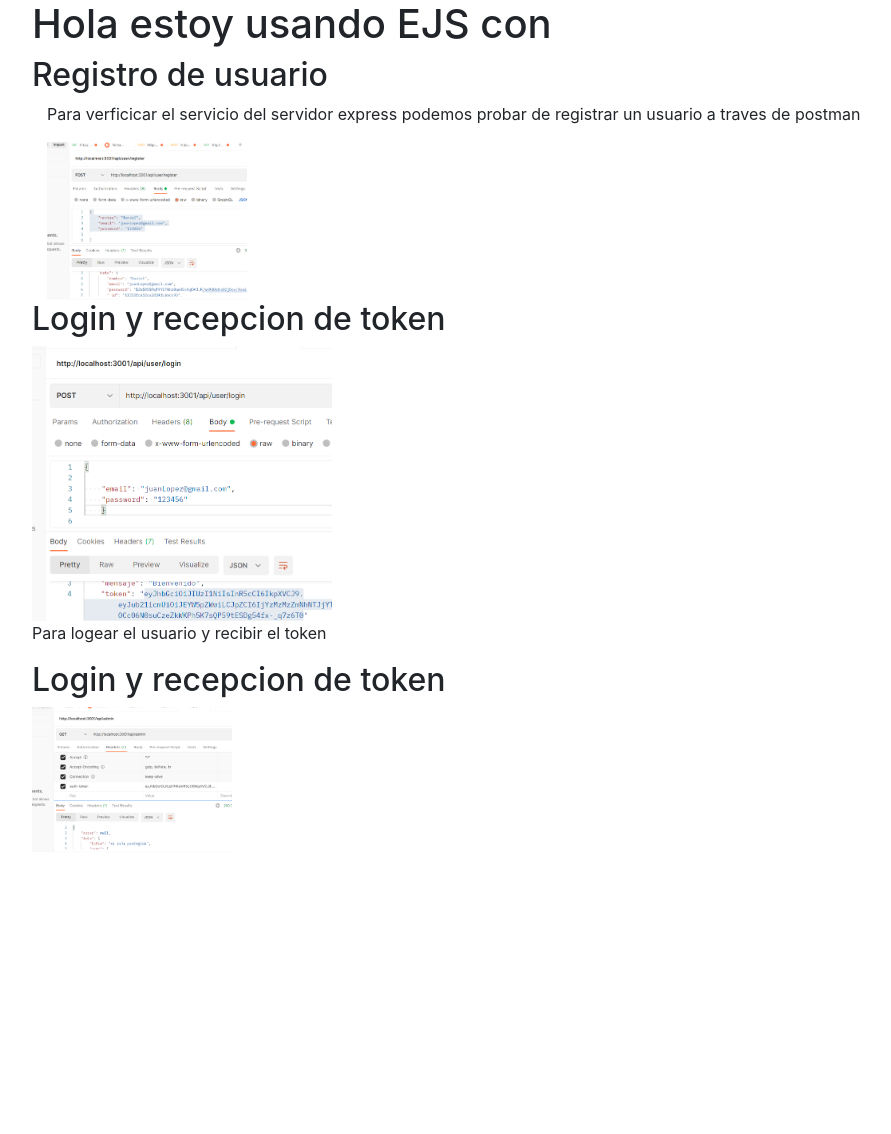
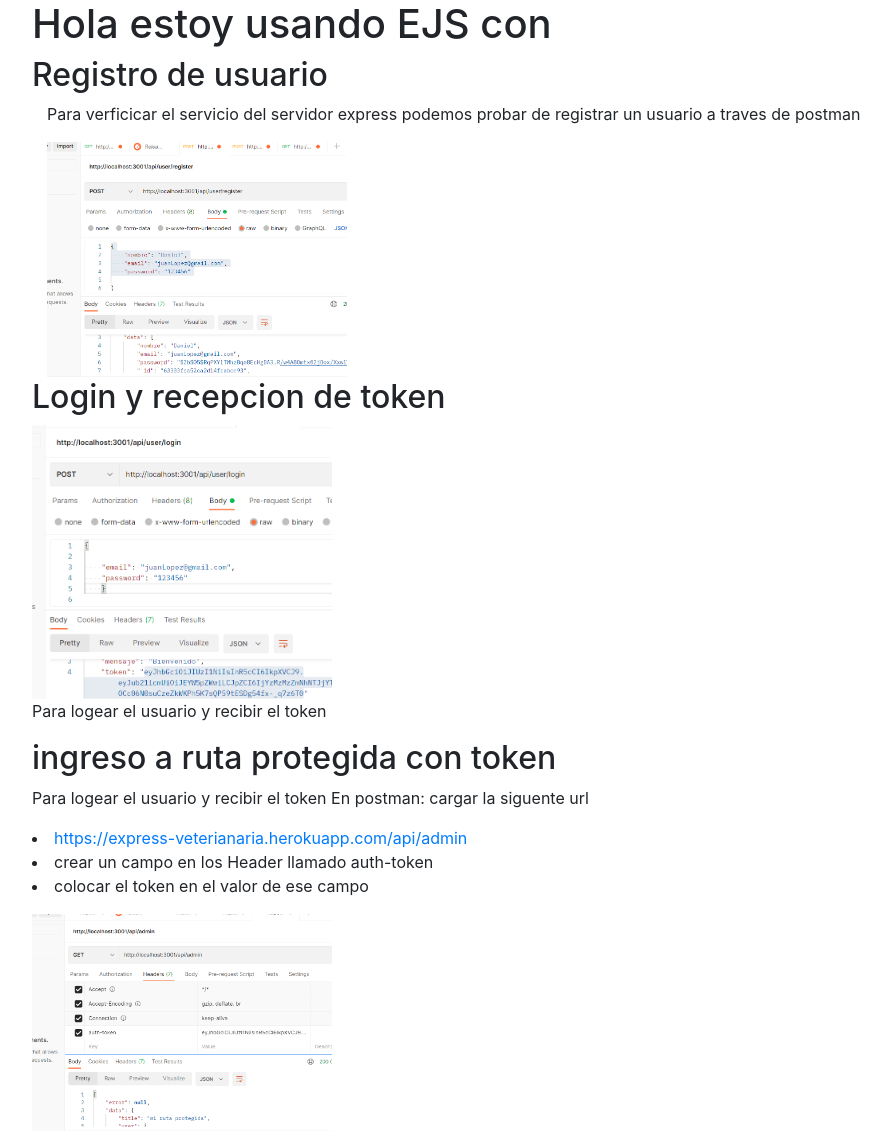
Before and after one commit to juanjoibar/Veterinaria, a Node project: template views/index.ejs in a window 1280 px wide. Shown: the part 56-1190 px from the top of the page, without its empty margins (53-944 px from the left). Before the commit the page ends 906 px from the top, so only its background shows below. Run offline with Node 20 templates, Linux system fonts and the light colour scheme; the template is opened without the code that fills it, so the values that code supplies are empty.

Commit message:
imgenes agregadas commit

```diff
--- a/views/index.ejs
+++ b/views/index.ejs
@@ -9,13 +9,13 @@
         Para verficicar el servicio del servidor express podemos probar de registrar un usuario a traves de postman
 
     </p>
-    <img src="./img/postman-registro.jpg" alt="Alta de usuario" width="200">
+    <img src="/Public/img/postman-registro.jpg" alt="Alta de usuario" width="300">
 </div>
 <div>
 
     <h2> Login y recepcion de token</h2>
 
-    <img src="./img/postman-login.jpg" alt="Login de usuario" width="300">
+    <img src="./Public/img/postman-login.jpg" alt="Login de usuario" width="300">
     <p>
         Para logear el usuario y recibir el token
 
@@ -24,8 +24,26 @@
 
 </div>
 <div>
-    <h2> Login y recepcion de token</h2>
-    <img src="./img/posman-token%20Acceso.png" alt="Ingreso de ruta protegida con token" width="200">
+    <h2> ingreso a ruta protegida con token</h2>
+    <p>
+        Para logear el usuario y recibir el token
+        En postman: cargar la siguente url
+        <li>
+           <a href="https://express-veterianaria.herokuapp.com/api/admin
+           ">https://express-veterianaria.herokuapp.com/api/admin
+        </a>
+
+        </li>
+        <li>
+            crear un campo en los Header llamado auth-token
+        </li>
+        <li>
+            colocar el token en el valor de ese campo
+        </li>
+
+    </p>
+
+    <img src="./img/posman-token%20Acceso.png" alt="Ingreso de ruta protegida con token" width="300">
 </div>
 
 
```
Also changed, not shown: router/Mascotas.js (+17 -0 lines), router/RutasWeb.js (+15 -0 lines).
